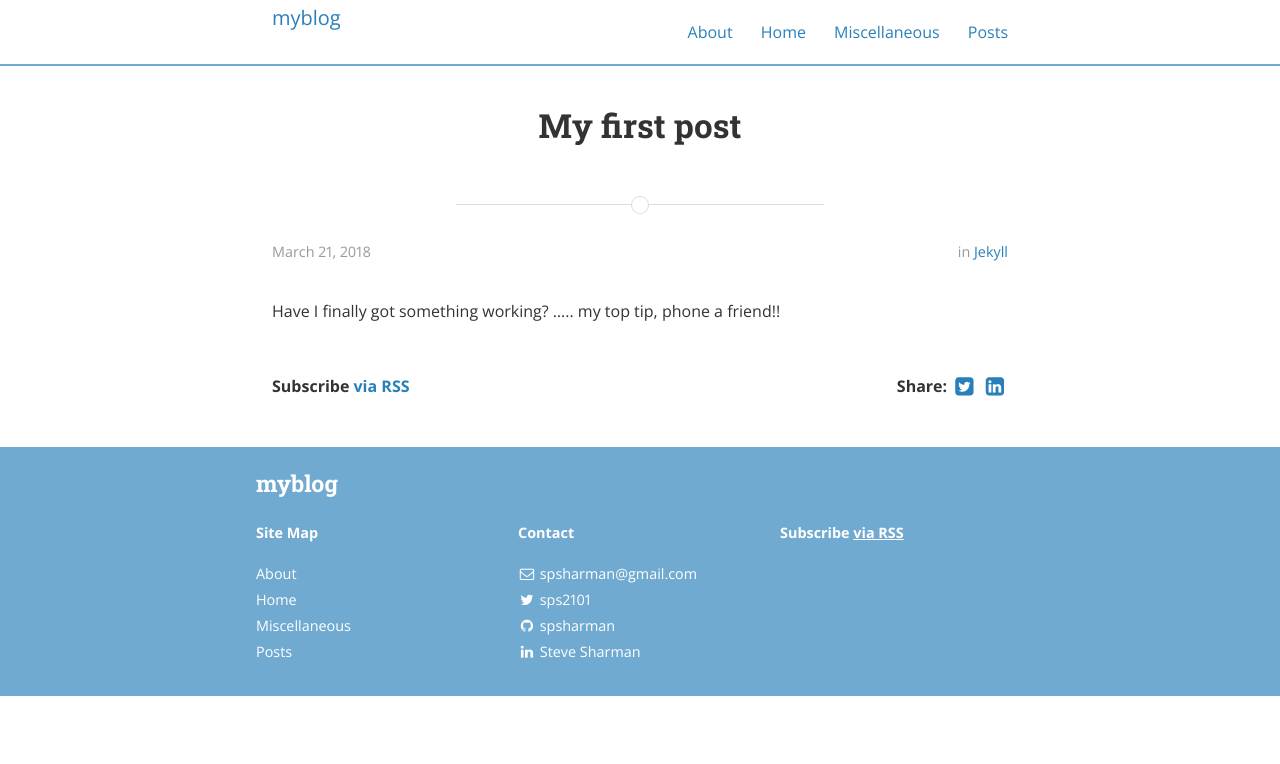
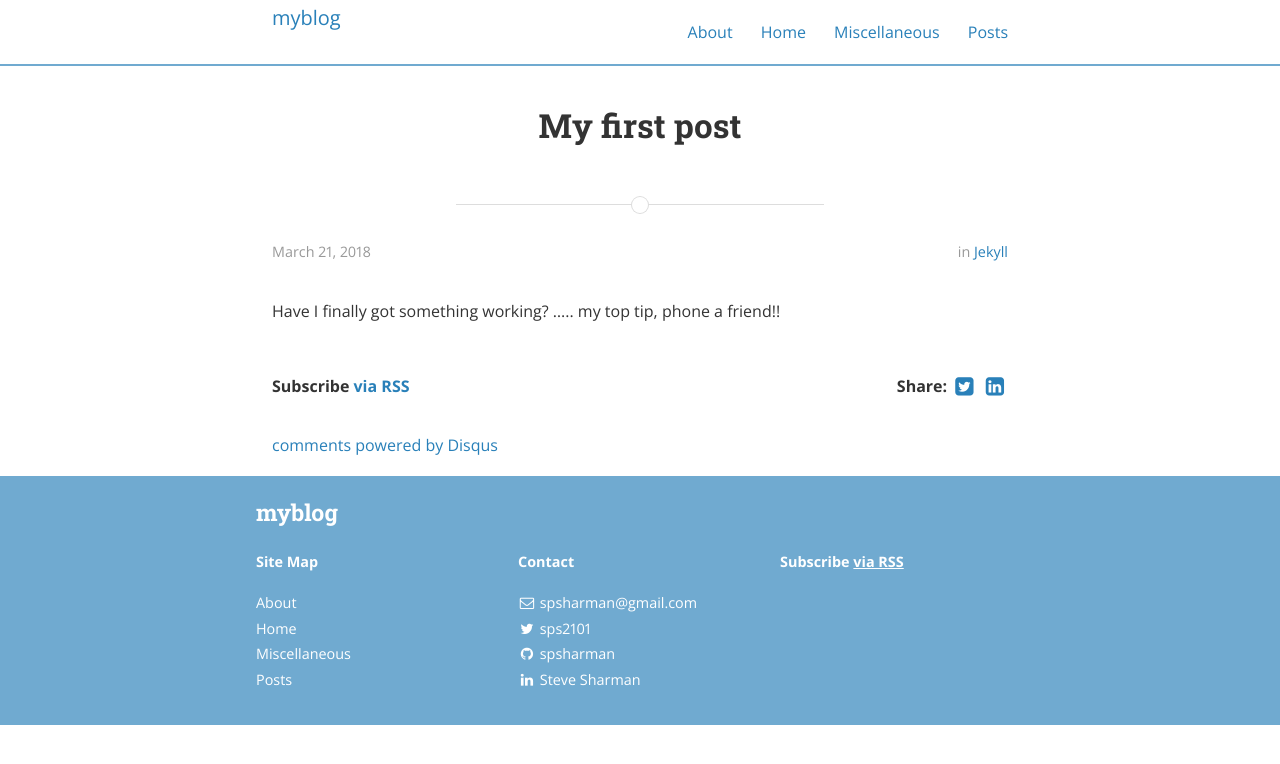
Before and after one commit to spsharman/myblog, a Jekyll site: the page built from _posts/2018-03-21-my-first-post.md, in a window 1280 px wide. Shown: the top 764 px of the page. Built offline with Jekyll 4.4.1, drawn with Linux system fonts in a browser that asks for light colours; nearby versions of some CDN libraries; comment, search, counter and statistics services are not loaded; part of the change alters nothing that is shown.

Commit message:
added disqus

```diff
--- a/_config.yml
+++ b/_config.yml
@@ -48,7 +48,7 @@ jekyll-archives:
 
 # Disqus comments
 # disqus_shortname: bencentra
-# disqus_shortname: steve_sharman
+disqus_shortname: steve_sharman
 
 # Google analytics
 # ga_tracking_id: "UA-XXXX-1"
```
